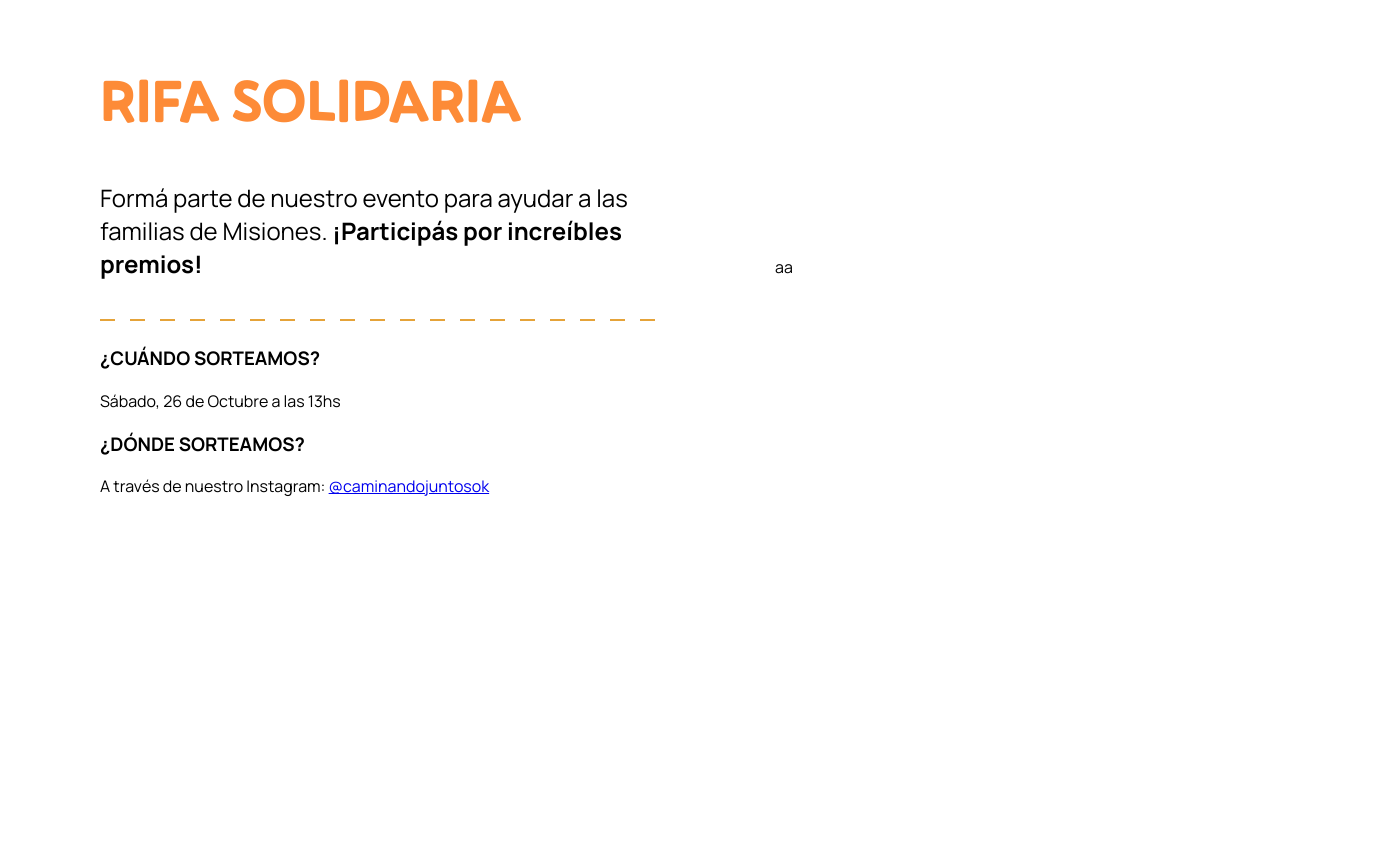
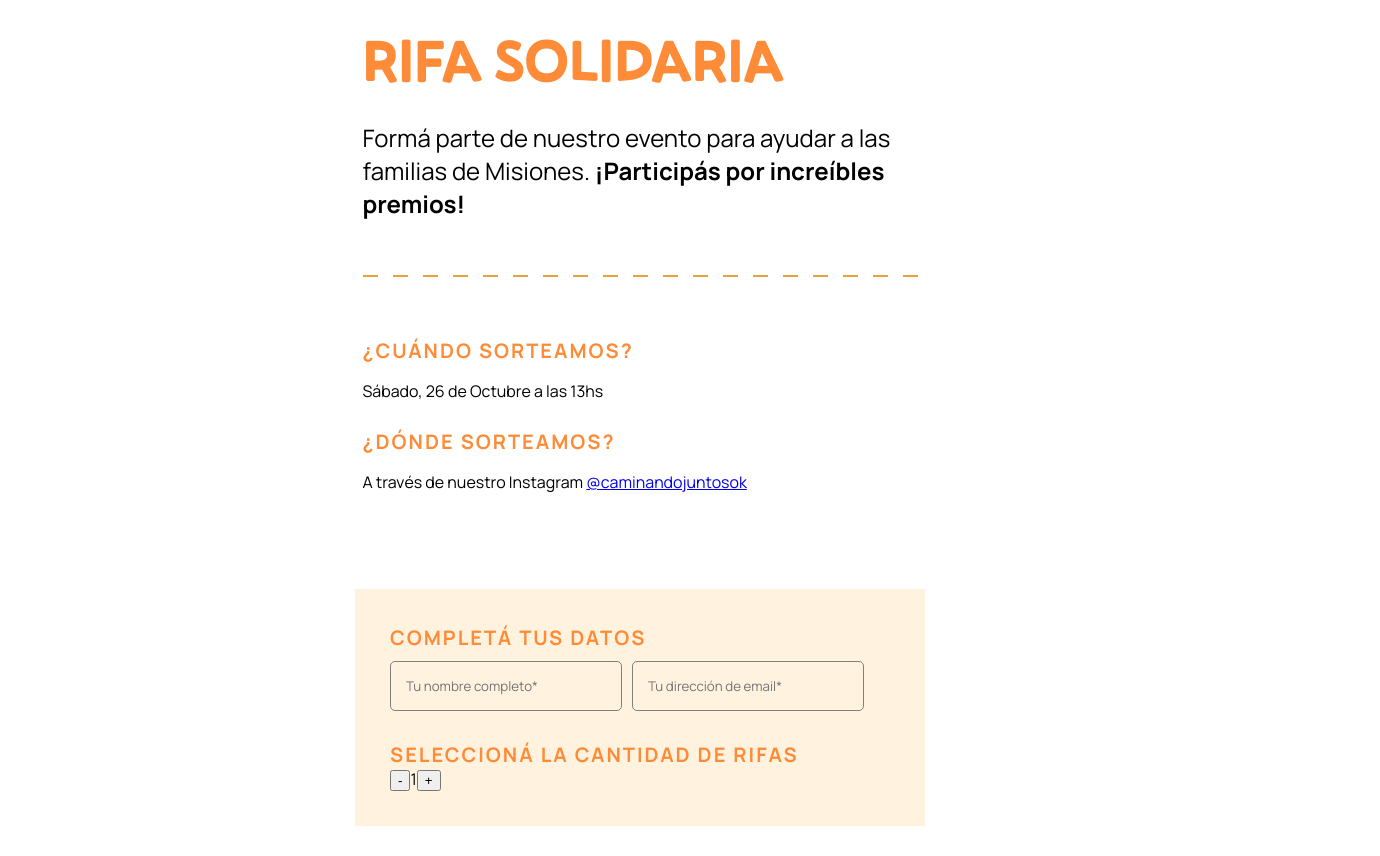
Before and after one commit to MatiCoarasa/rifas-caminando, a Next.js app: page / in a window 1280 px wide. Shown: the part 180-1036 px from the top of the page, 1380 px wide, since content can reach past the window. Before the commit the page ends 800 px from the top, so only its background shows below. Built offline with nearby package versions, Linux system fonts and the light colour scheme.

Commit message:
feat: nuevo front

```diff
--- a/src/app/index.css
+++ b/src/app/index.css
@@ -38,3 +38,12 @@ body {
 .flexItem {
   flex: 1;
 }
+
+h3 {
+  font-family: "Manrope", Helvetica, sans-serif;
+  font-weight: bold;
+  font-size: 20px;
+  color: #FD8B37;
+  letter-spacing: 0.1em;
+  margin: 0;
+}
--- a/src/components/App.module.css
+++ b/src/components/App.module.css
@@ -1,9 +1,11 @@
 .main {
     display: flex;
     flex-direction: row;
+    align-items: center;
+    justify-content: space-evenly;
     width: 100%;
-    align-items: center;
-    justify-content: center;
-    margin: 100px;
-    gap: 120px;
+    gap: 80px;
+    flex-wrap: wrap;
+    align-content: center;
+    margin-top: 80px;
 }
--- a/src/components/header/Header.module.css
+++ b/src/components/header/Header.module.css
@@ -8,7 +8,7 @@
 }
 
 .header img {
-    height: 60%; /* Adjusts the height of the image */
+    height: 60%;
     padding: 10px;
-    object-fit: cover; /* Ensures the image covers the allocated space */
+    object-fit: cover;
 }
--- a/src/components/info/Info.module.css
+++ b/src/components/info/Info.module.css
@@ -1,17 +1,33 @@
 .root {
     max-width: 555px;
+    width: 100%;
+    margin: 0 30px;
 }
 
 .titulo {
     font-family: "Pally", Helvetica, sans-serif;
     font-size: 60px;
     color: #FD8B37;
+    margin: 20px 0;
+}
+
+.divisor {
+    width: 100%;
+    overflow: hidden;
+    margin: 55px 0;
 }
 
 .bajada {
     font-size: 24px;
+    margin: 0;
 }
 
 .bold {
     font-weight: bold;
 }
+
+.preguntasContainer {
+    display: flex;
+    flex-direction: column;
+    gap: 10px;
+}
--- a/src/components/info/Info.tsx
+++ b/src/components/info/Info.tsx
@@ -2,20 +2,20 @@ import styles from './Info.module.css';
 
 export default function Info() {
   return (
-    <div className={`flexItem ${styles.root}`}>
+    <div className={styles.root}>
       <div>
         <h1 className={styles.titulo}>RIFA SOLIDARIA</h1>
         <p className={styles.bajada}>Formá parte de nuestro evento para ayudar a las familias de Misiones. <span className={styles.bold}>¡Participás por increíbles premios!</span></p>
       </div>
-      <img src='divisor.svg' alt='Divisor re piola' />
-      <div>
+      <img className={styles.divisor} src='divisor.svg' alt='Divisor re piola' />
+      <div className={styles.preguntasContainer}>
         <div>
           <h3>¿CUÁNDO SORTEAMOS?</h3>
           <p>Sábado, 26 de Octubre a las 13hs</p>
         </div>
         <div>
           <h3>¿DÓNDE SORTEAMOS?</h3>
-          <p>A través de nuestro Instagram: <a href="https://www.instagram.com/caminando.juntosok/">@caminandojuntosok</a></p>
+          <p>A través de nuestro Instagram <a href="https://www.instagram.com/caminando.juntosok/">@caminandojuntosok</a></p>
         </div>
       </div>
     </div>
--- a/src/components/rifasForm/RifasForm.module.css
+++ b/src/components/rifasForm/RifasForm.module.css
@@ -0,0 +1,29 @@
+.container {
+    display: flex;
+    flex-direction: column;
+    background-color: #FFF3DF;
+    padding: 35px;
+    width: 100%;
+    max-width: 500px;
+    margin: 0 30px 30px;
+    gap: 30px;
+}
+
+.datosContainer {
+    display: flex;
+    gap: 10px;
+    margin-top: 10px;
+    flex-wrap: wrap;
+}
+
+.input {
+    font-family: inherit;
+    background: none;
+    padding: 15px;
+    border-color: #808080;
+    border-radius: 5px;
+    border-style: solid;
+    border-width: 1px;
+    outline: none;
+    width: 40%;
+}
--- a/src/components/rifasForm/RifasForm.tsx
+++ b/src/components/rifasForm/RifasForm.tsx
@@ -1,7 +1,43 @@
+import styles from './RifasForm.module.css';
+import {useState} from "react";
+
 export default function RifasForm() {
+  const [rifas, setRifas] = useState(1);
+  const [nombre, setNombre] = useState('');
+  const [email, setEmail] = useState('');
+
+  function setRifasValue(newRifasValue: number) {
+    setRifas(Math.max(1, newRifasValue));
+  }
+
   return (
-    <form className='flexItem'>
-      <p>aa</p>
+    <form className={styles.container}>
+      <div>
+        <h3>COMPLETÁ TUS DATOS</h3>
+        <div className={styles.datosContainer}>
+          <input className={styles.input} placeholder="Tu nombre completo*"></input>
+          <input type="email" className={styles.input} placeholder="Tu dirección de email*"></input>
+        </div>
+      </div>
+      <div>
+        <h3>SELECCIONÁ LA CANTIDAD DE RIFAS</h3>
+        <div className={styles.compraContainer}>
+
+          <button
+            onClick={(e) => {
+              e.preventDefault();
+              setRifasValue(rifas - 1)
+            }}>-
+          </button>
+          <span>{rifas}</span>
+          <button
+            onClick={(e) => {
+              e.preventDefault();
+              setRifasValue(rifas + 1)
+            }}>+
+          </button>
+        </div>
+      </div>
     </form>
   )
 }
```
